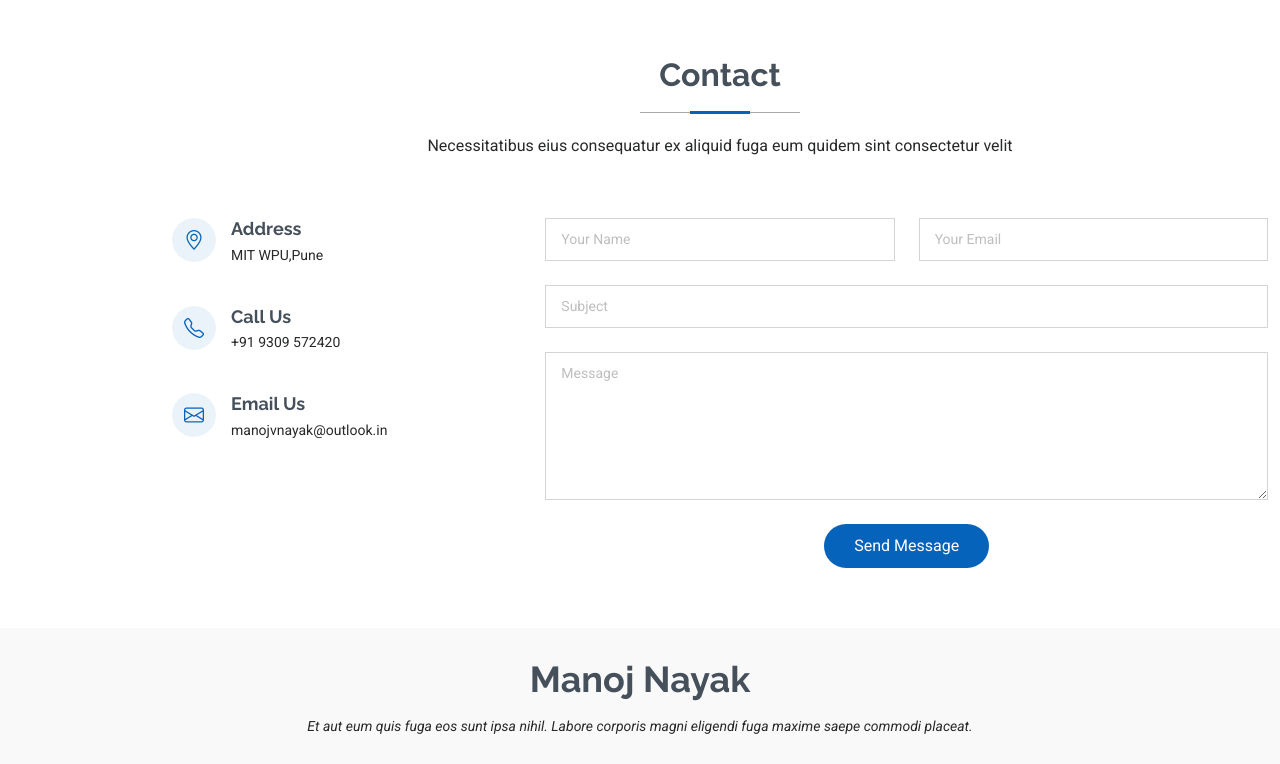
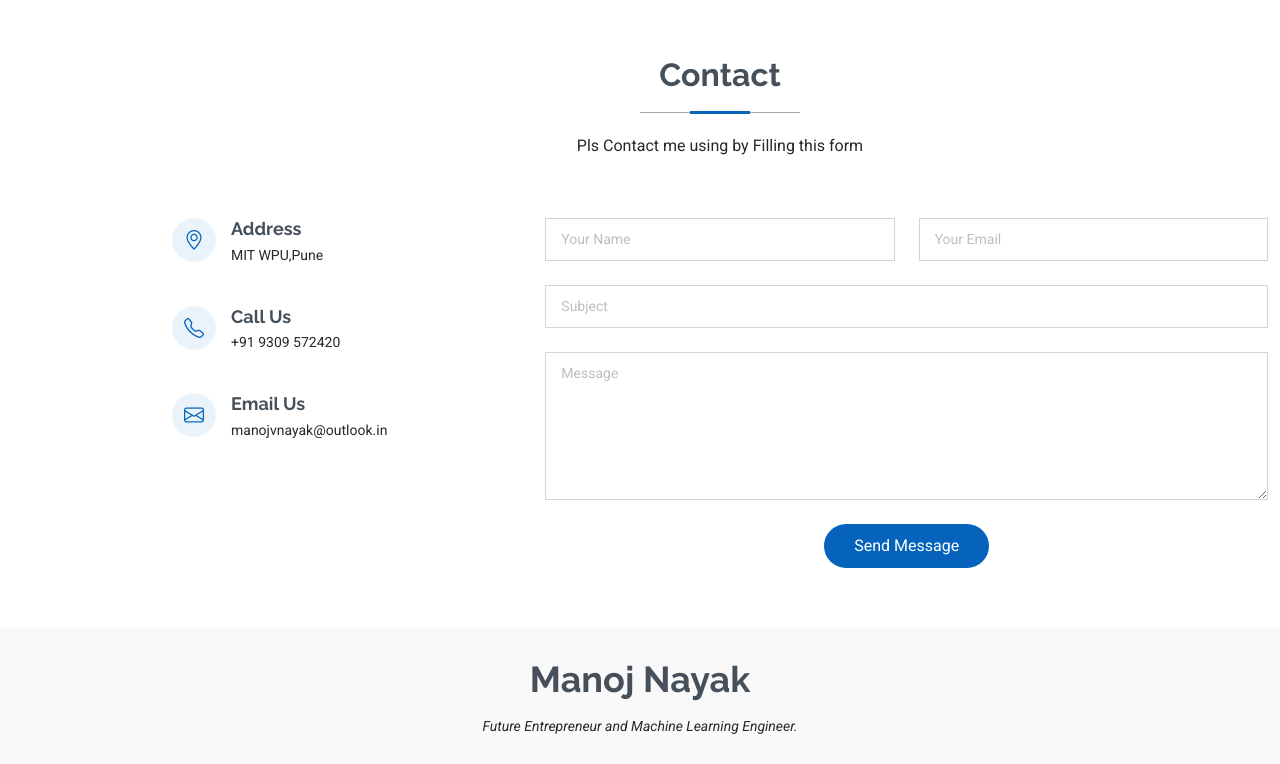
Before and after one commit to manojvn2612/manojvn2612.github.io, a plain HTML site: page index.html in a window 1280 px wide. Shown: the part 3300-4064 px from the top of the page. Drawn offline with nearby package versions, Linux system fonts and the light colour scheme; no server answers.

Commit message:
Initial commit for portfolio website

```diff
--- a/index.html
+++ b/index.html
@@ -170,7 +170,7 @@
       <!-- Section Title -->
       <div class="container section-title" data-aos="fade-up">
         <h2>Skills</h2>
-        <p>Necessitatibus eius consequatur ex aliquid fuga eum quidem sint consectetur velit</p>
+        <p>Machine Learning,Deep Learning,Data Science</p>
       </div><!-- End Section Title -->
 
       <div class="container" data-aos="fade-up" data-aos-delay="100">
@@ -657,7 +657,7 @@
       <!-- Section Title -->
       <div class="container section-title" data-aos="fade-up">
         <h2>Contact</h2>
-        <p>Necessitatibus eius consequatur ex aliquid fuga eum quidem sint consectetur velit</p>
+        <p>Pls Contact me using by Filling this form</p>
       </div><!-- End Section Title -->
 
       <div class="container" data-aos="fade" data-aos-delay="100">
@@ -734,7 +734,7 @@
   <footer id="footer" class="footer position-relative light-background">
     <div class="container">
       <h3 class="sitename">Manoj Nayak</h3>
-      <p>Et aut eum quis fuga eos sunt ipsa nihil. Labore corporis magni eligendi fuga maxime saepe commodi placeat.</p>
+      <p>Future Entrepreneur and Machine Learning Engineer.</p>
       <div class="social-links d-flex justify-content-center">
         <a href=""><i class="bi bi-twitter-x"></i></a>
         <a href=""><i class="bi bi-facebook"></i></a>
```
